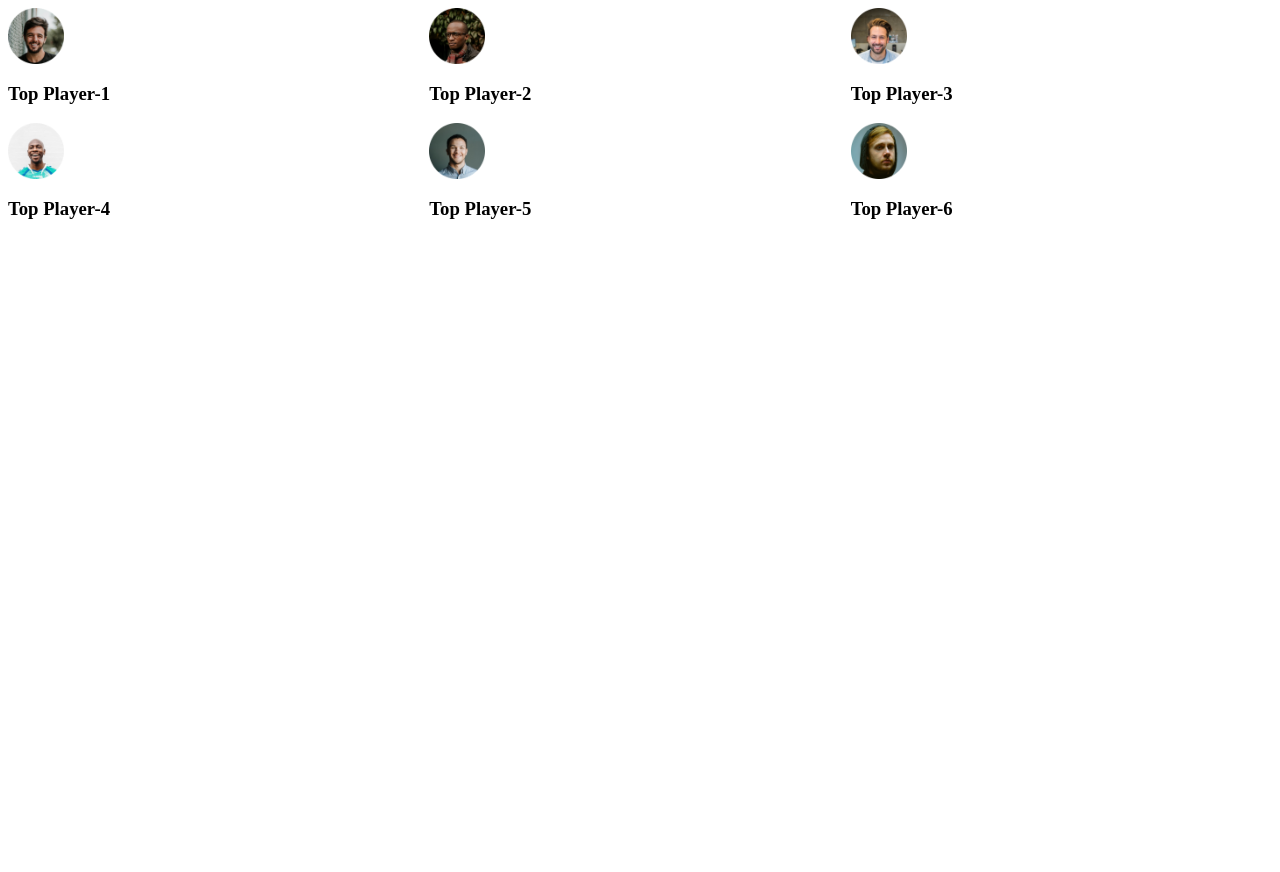
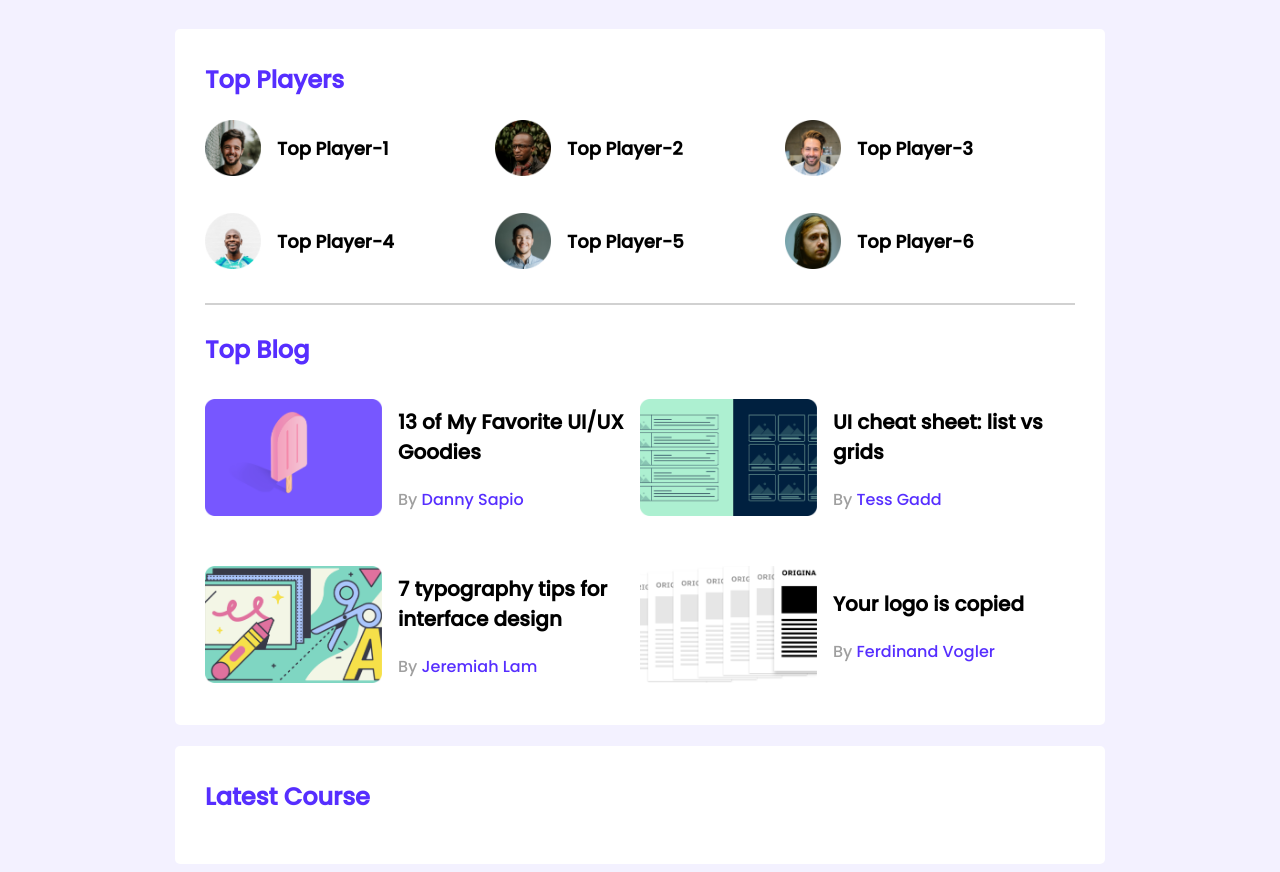
Before and after one commit to codernoyan/leader-board-css3, a plain HTML site: page index.html in a window 1280 px wide. Before the commit the page ends 800 px from the top, so only its background shows below. Drawn offline with Linux system fonts and the light colour scheme.

Commit message:
top two sections are created

```diff
--- a/index.html
+++ b/index.html
@@ -1,4 +1,5 @@
 <html lang="en">
+
 <head>
     <meta charset="UTF-8">
     <meta http-equiv="X-UA-Compatible" content="IE=edge">
@@ -7,6 +8,7 @@
     <!-- stylesheet -->
     <link rel="stylesheet" href="styles/style.css">
 </head>
+
 <body>
     <!-- header start -->
     <header>
@@ -15,37 +17,91 @@
     <!-- header end -->
     <main>
         <!-- top players and top blogs -->
-        <section>
+        <section class="container">
             <div class="top-players">
+                <h2 class="section-title">Top Players</h2>
                 <div class="players">
                     <!-- .player*6>img[src="./images/players/player-$.png"]+h3{Top Player-$} -->
                     <div class="player">
                         <img src="./images/players/player-1.png" alt="">
-                        <h3>Top Player-1</h3>
+                        <h3 class="player-name">Top Player-1</h3>
                     </div>
                     <div class="player">
                         <img src="./images/players/player-2.png" alt="">
-                        <h3>Top Player-2</h3>
+                        <h3 class="player-name" class="player-name">Top Player-2</h3>
                     </div>
                     <div class="player">
                         <img src="./images/players/player-3.png" alt="">
-                        <h3>Top Player-3</h3>
+                        <h3 class="player-name">Top Player-3</h3>
                     </div>
                     <div class="player">
                         <img src="./images/players/player-4.png" alt="">
-                        <h3>Top Player-4</h3>
+                        <h3 class="player-name">Top Player-4</h3>
                     </div>
                     <div class="player">
                         <img src="./images/players/player-5.png" alt="">
-                        <h3>Top Player-5</h3>
+                        <h3 class="player-name">Top Player-5</h3>
                     </div>
                     <div class="player">
                         <img src="./images/players/player-6.png" alt="">
-                        <h3>Top Player-6</h3>
+                        <h3 class="player-name">Top Player-6</h3>
                     </div>
                 </div>
+            </div>
+            <hr>
+            <div class="top-blogs">
+                <h2 class="section-title">Top Blog</h2>
+                <div class="blogs">
+                    <article class="blog">
+                        <div class="thumbnail">
+                            <img src="images/blogs/blog-1.png" alt="">
+                        </div>
+                        <div class="blog-info">
+                            <h3 class="blog-title">13 of My Favorite UI/UX Goodies</h3>
+                            <p class="blog-author">By <a href="#">Danny Sapio</a></p>
+                        </div>
+                    </article>
+                    <article class="blog">
+                        <div class="thumbnail">
+                            <img src="images/blogs/blog-2.png" alt="">
+                        </div>
+                        <div class="blog-info">
+                            <h3 class="blog-title">UI cheat sheet:
+                                list vs grids</h3>
+                            <p class="blog-author">By <a href="#"> Tess Gadd</a></p>
+                        </div>
+                    </article>
+                    <article class="blog">
+                        <div class="thumbnail">
+                            <img src="images/blogs/blog-3.png" alt="">
+                        </div>
+                        <div class="blog-info">
+                            <h3 class="blog-title">7 typography tips
+                                for interface design</h3>
+                            <p class="blog-author">By <a href="#">Jeremiah Lam</a></p>
+                        </div>
+                    </article>
+                    <article class="blog">
+                        <div class="thumbnail">
+                            <img src="images/blogs/blog-4.png" alt="">
+                        </div>
+                        <div class="blog-info">
+                            <h3 class="blog-title">Your logo is
+                                copied</h3>
+                            <p class="blog-author">By <a href="#">Ferdinand Vogler</a></p>
+                        </div>
+                    </article>
+                </div>
+            </div>
+        </section>
+        <!-- Latest Courses -->
+        <section class="container">
+            <h2 class="section-title">Latest Course</h2>
+            <div class="courses">
+
             </div>
         </section>
     </main>
 </body>
+
 </html>
--- a/styles/style.css
+++ b/styles/style.css
@@ -1,10 +1,99 @@
+/* fonts */
+@import url('https://fonts.googleapis.com/css2?family=Poppins:wght@500&display=swap');
+
+
+/* common styles or utilities*/
+body {
+    font-family: 'Poppins', sans-serif;
+    background-color: #F3F1FF;
+}
+
+main {
+    display: flex;
+    /* justify-content: center; */
+    flex-direction: column;
+    align-items: center;
+}
+
+.container {
+    background-color: #FFFFFF;
+    width: 870px;
+    padding: 30px;
+    margin-top: 21px;
+    border-radius: 5px;
+}
+
+hr {
+    border: 1px solid #D1D1D1;
+    margin-bottom: 27px;
+}
+
 /* top players style */
-.players{
+.top-players {
+    margin-bottom: 30px;
+}
+
+.section-title {
+    color: #562EFF;
+    font-size: 24px;
+    margin-top: 3px;
+}
+
+.players {
     display: grid;
     grid-template-columns: repeat(3, 1fr);
+    row-gap: 30px;
 }
 
-.player img{
+.player {
+    display: flex;
+    /* justify-content: center; */
+    align-items: center;
+}
+
+.player img {
     width: 56px;
     height: 56px;
 }
+
+.player-name {
+    margin-left: 16px;
+    font-size: 18px;
+}
+
+/* ---------------
+top blog styles
+------------------*/
+.blogs{
+    display: grid;
+    grid-template-columns: repeat(2, 1fr);
+    row-gap: 26px;
+}
+.blog{
+    display: flex;
+    /* column-gap: 16px; */
+    align-items: center;
+}
+.blog .thumbnail img {
+    width: 177px;
+    height: 117px;
+}
+
+.blog-info{
+    margin-left: 16px;
+}
+
+.blog-title{
+    font-size: 20px;
+}
+
+.blog-author{
+    color: #9F9F9F;
+    font-size: 16px;
+}
+
+.blog-author a{
+    color: #562EFF;
+    text-decoration: none;
+    font-size: 16px;
+}
```
